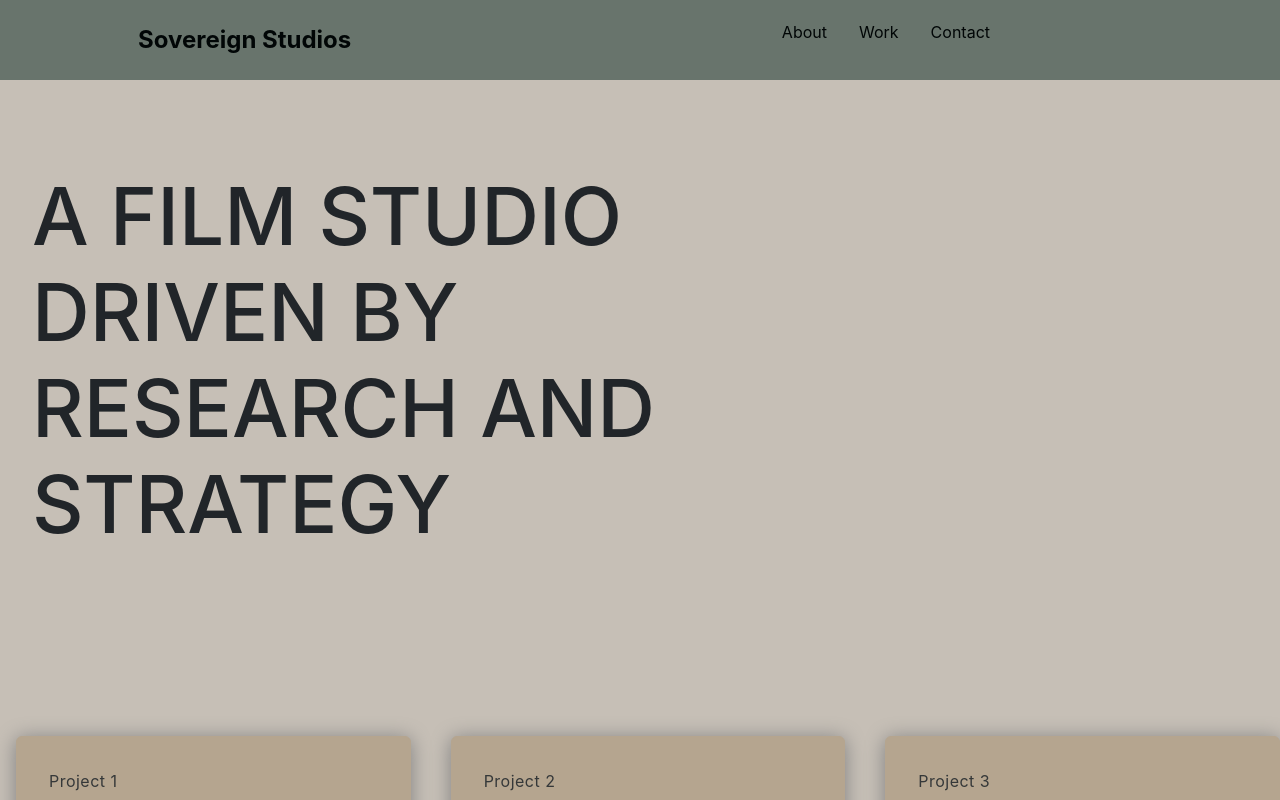
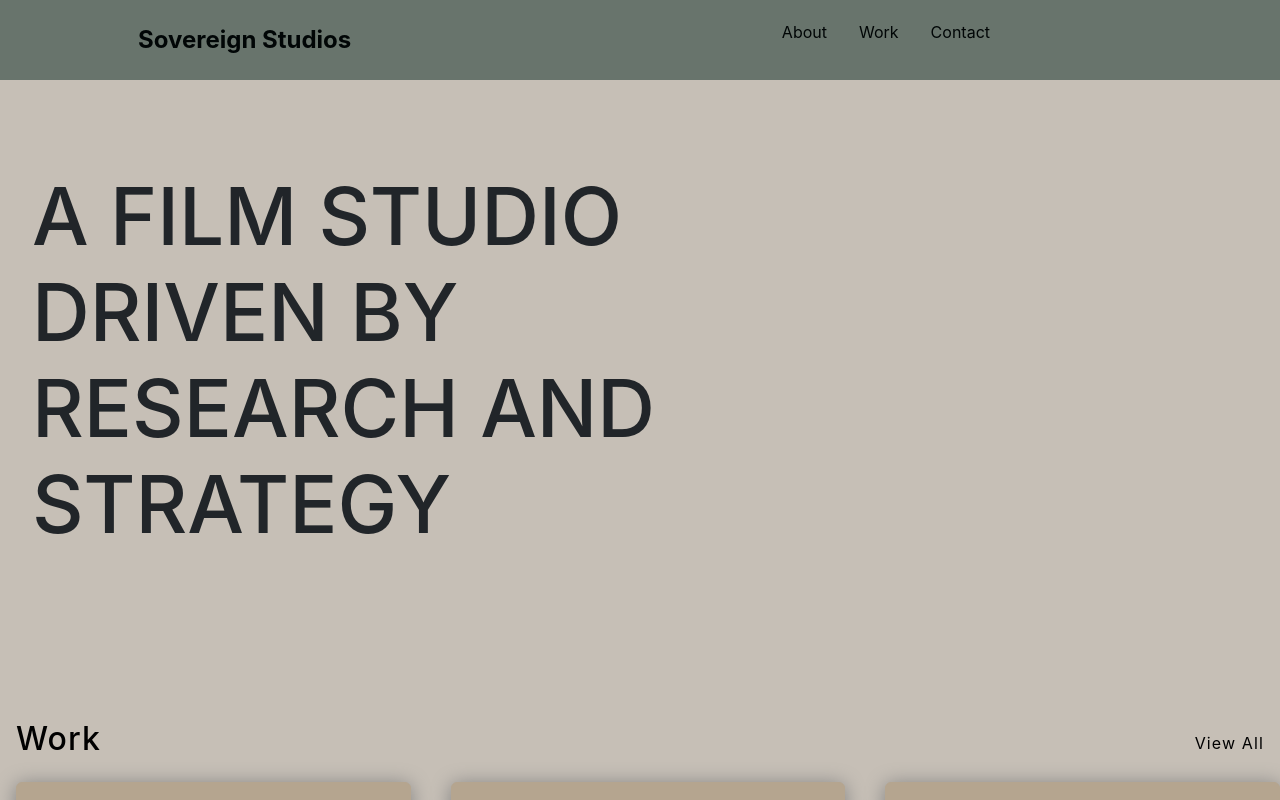
Before and after one commit to lss555/studio-website, a React (Create React App) app: page / in a window 1280 px wide. Shown: the top 800 px of the page. Built offline with nearby package versions, Linux system fonts and the light colour scheme.

Commit message:
Header and view all on homepage work

```diff
--- a/src/components/home-section-two/home-section-two-component.jsx
+++ b/src/components/home-section-two/home-section-two-component.jsx
@@ -1,4 +1,4 @@
-import { SectionTwoContainer } from './home-section-two-styles.jsx';
+import { SectionTwoContainer, Header, SubHeader, Headers } from './home-section-two-styles.jsx';
 import './home-section-two.css';
 import { homepageHighlights } from '../data/data.js';
 import {
@@ -29,6 +29,10 @@ const SectionTwo = () => {
 
       return (
           <SectionTwoContainer key={projects.id}>
+          <Headers>
+            <Header>Work</Header>
+            <SubHeader to="">View All</SubHeader>
+          </Headers>
             <Row>
               {projects}
             </Row>
--- a/src/components/home-section-two/home-section-two-styles.jsx
+++ b/src/components/home-section-two/home-section-two-styles.jsx
@@ -7,3 +7,29 @@ export const SectionTwoContainer = styled.div`
   width: 100%;
   color: black;
 `;
+
+export const Header = styled.h2`
+  display: flex;
+  justify-content: flex-start;
+  align-items: center;
+  letter-spacing: .07rem;
+`;
+
+export const SubHeader = styled.a`
+  display: flex;
+  justify-content: space-between;
+  align-items: center;
+  letter-spacing: .07rem;
+  text-decoration: none;
+  color: black;
+  :hover {
+  cursor: pointer;
+  color: red;
+  }
+`;
+
+export const Headers = styled.div`
+  display: flex;
+  justify-content: space-between;
+  margin-right: 2rem;
+`;
```
